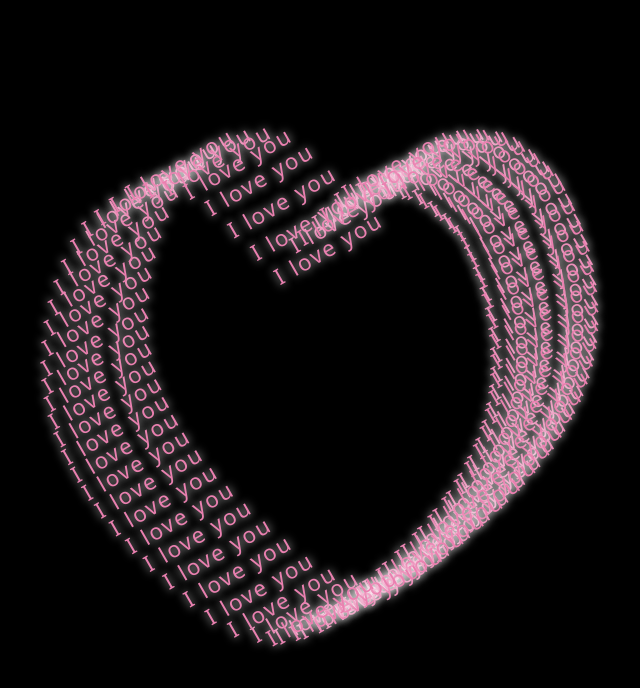
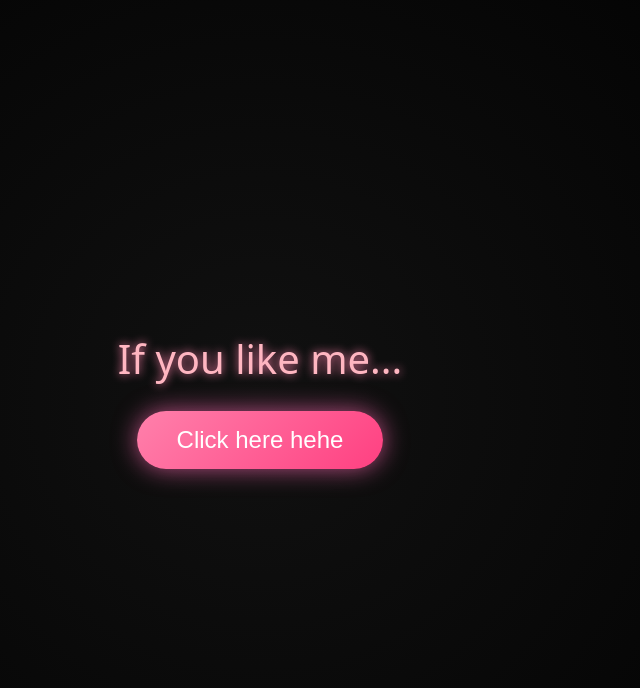
Before and after one commit to MuhammadAbdullahRabbani/-love-forever, a plain HTML site: page index.html in a window 1280 px wide. Shown: the whole page, without its empty margins (380-1020 px from the left). Drawn offline with Linux system fonts and the light colour scheme.

Commit message:
Added landing screen with button before heart animation

```diff
--- a/index.html
+++ b/index.html
@@ -12,6 +12,49 @@
       margin: 0;
       overflow: hidden;
       font-family: system-ui, -apple-system, "Segoe UI", Roboto, Arial, sans-serif;
+      display: flex;
+      justify-content: center;
+      align-items: center;
+    }
+
+    /* --- Button overlay --- */
+    #start-screen {
+      position: absolute;
+      top: 0;
+      left: 0;
+      width: 100%;
+      height: 100%;
+      background: radial-gradient(circle at center, #111, #000);
+      display: flex;
+      justify-content: center;
+      align-items: center;
+      flex-direction: column;
+      z-index: 999;
+      transition: opacity 1s ease;
+    }
+
+    #start-btn {
+      background: linear-gradient(135deg, #ff80ab, #ff4081);
+      border: none;
+      padding: 15px 40px;
+      border-radius: 30px;
+      color: white;
+      font-size: clamp(1rem, 4vw, 1.5rem);
+      cursor: pointer;
+      box-shadow: 0 0 25px rgba(255, 105, 180, 0.7);
+      transition: transform 0.3s ease, box-shadow 0.3s ease;
+    }
+
+    #start-btn:hover {
+      transform: scale(1.1);
+      box-shadow: 0 0 45px rgba(255, 105, 180, 1);
+    }
+
+    #start-text {
+      color: #ffb6c1;
+      font-size: clamp(1.2rem, 5vw, 2.5rem);
+      text-shadow: 0 0 10px #ff80ab;
+      margin-bottom: 25px;
     }
 
     /* --- Quick links --- */
@@ -38,6 +81,15 @@
     .quick-link:nth-of-type(4) { top: 22%; z-index: 996; } /* Gift */
 
     /* --- Love words --- */
+    #ui {
+      opacity: 0;
+      transition: opacity 1s ease;
+    }
+
+    #ui.active {
+      opacity: 1;
+    }
+
     #ui .love {
       position: absolute;
       top: 50%;
@@ -110,12 +162,18 @@
 </head>
 <body>
 
+  <!-- Start Screen -->
+  <div id="start-screen">
+    <div id="start-text">If you like me...</div>
+    <button id="start-btn"> Click here hehe</button>
+  </div>
 
+  <!-- Heart Animation -->
   <div id="ui"></div>
 
   <script>
     // Create N floating “I love you” items
-    const N = 100; // adjust if you want fewer/more
+    const N = 100;
     const ui = document.getElementById('ui');
 
     for (let i = 1; i <= N; i++) {
@@ -138,6 +196,16 @@
       love.appendChild(h);
       ui.appendChild(love);
     }
+
+    // Button click → show animation
+    document.getElementById('start-btn').addEventListener('click', () => {
+      const startScreen = document.getElementById('start-screen');
+      startScreen.style.opacity = 0;
+      setTimeout(() => {
+        startScreen.style.display = 'none';
+        ui.classList.add('active');
+      }, 1000);
+    });
   </script>
 </body>
 </html>
```
